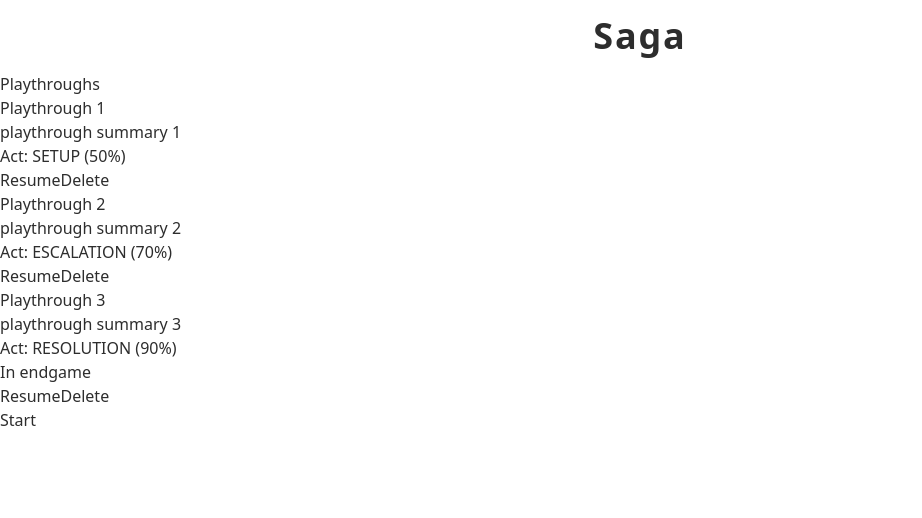
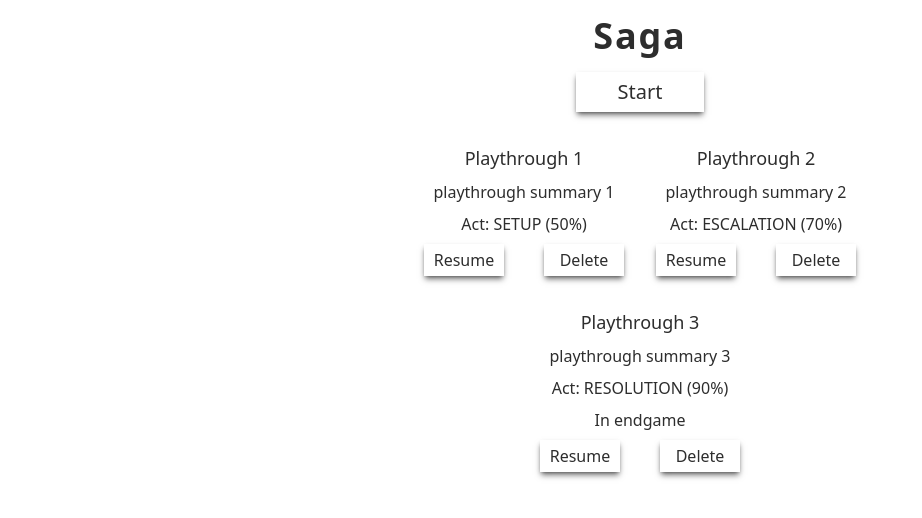
Before and after one commit to Ray-AS/saga, a Next.js app in the folder frontend/: page /game in a window 1280 px wide. Shown: the top 518 px of the page, without its empty margins (0-922 px from the left). Built offline with nearby package versions, Linux system fonts and the light colour scheme.

Commit message:
feat: add basic styling for /game route

```diff
--- a/frontend/app/game/page.tsx
+++ b/frontend/app/game/page.tsx
@@ -1,4 +1,5 @@
 import PlaythroughCard from "@/components/PlaythroughCard";
+import StartGameButton from "@/components/StartGameButton";
 import { getPlaythroughList } from "@/lib/mock";
 import { startGame } from "@/lib/start";
 
@@ -10,12 +11,11 @@ export default async function GameList() {
   ));
 
   return (
-    <>
-      <h1>Playthroughs</h1>
-      {playthroughElements}
-      <form action={startGame}>
-        <button type="submit">Start</button>
-      </form>
-    </>
+    <main className="flex flex-col justify-center items-center gap-8">
+      <StartGameButton />
+      <section className="max-w-xl flex flex-wrap gap-8 justify-center">
+        {playthroughElements}
+      </section>
+    </main>
   );
 }
--- a/frontend/app/page.tsx
+++ b/frontend/app/page.tsx
@@ -1,12 +1,10 @@
 import LoadGameButton from "@/components/LoadGameButton";
-import { startGame } from "@/lib/start";
+import StartGameButton from "@/components/StartGameButton";
 
 export default function Home() {
   return (
     <main className="flex flex-col justify-center items-center gap-4">
-      <form action={startGame}>
-        <button type="submit" className="w-32 h-10 text-xl cursor-pointer shadow-md shadow-black/50 active:translate-y-0.5 active:shadow-zinc-900">Start</button>
-      </form>
+      <StartGameButton />
       <LoadGameButton />
     </main>
   );
--- a/frontend/components/PlaythroughCard.tsx
+++ b/frontend/components/PlaythroughCard.tsx
@@ -10,15 +10,17 @@ export default function PlaythroughCard({
   playthrough: p,
 }: PlaythroughCardProps) {
   return (
-    <div>
-      <h3>Playthrough {p.playthroughID}</h3>
-      <h4>{p.summary}</h4>
-      <h5>
+    <div className="w-50 flex flex-col gap-2 items-center">
+      <div className="text-lg">Playthrough {p.playthroughID}</div>
+      <div>{p.summary}</div>
+      <div>
         Act: {p.act} ({p.progress * 100}%)
-      </h5>
-      {p.canEnd ? <h5>In endgame</h5> : null}
-      <PlaythroughNavigateButton id={p.playthroughID} />
-      <PlaythroughDeleteButton id={p.playthroughID} />
+      </div>
+      {p.canEnd ? <div>In endgame</div> : null}
+      <div className="w-full flex justify-between">
+        <PlaythroughNavigateButton id={p.playthroughID} />
+        <PlaythroughDeleteButton id={p.playthroughID} />
+      </div>
     </div>
   );
 }
--- a/frontend/components/PlaythroughDeleteButton.tsx
+++ b/frontend/components/PlaythroughDeleteButton.tsx
@@ -1,6 +1,6 @@
-'use client'
+"use client";
 
-import { deletePlaythrough } from "@/lib/mock"
+import { deletePlaythrough } from "@/lib/mock";
 
 export default function PlaythroughDeleteButton({ id }: { id: string }) {
   async function handleDelete() {
@@ -9,6 +9,11 @@ export default function PlaythroughDeleteButton({ id }: { id: string }) {
   }
 
   return (
-    <button onClick={handleDelete}>Delete</button>
-  )
+    <button
+      onClick={handleDelete}
+      className="w-20 h-8 text-base cursor-pointer shadow-md shadow-black/50 active:translate-y-0.5 active:shadow-zinc-900"
+    >
+      Delete
+    </button>
+  );
 }
--- a/frontend/components/PlaythroughNavigateButton.tsx
+++ b/frontend/components/PlaythroughNavigateButton.tsx
@@ -1,6 +1,6 @@
-'use client'
+"use client";
 
-import { useRouter } from "next/navigation"
+import { useRouter } from "next/navigation";
 
 export default function PlaythroughNavigateButton({ id }: { id: string }) {
   const router = useRouter();
@@ -10,6 +10,11 @@ export default function PlaythroughNavigateButton({ id }: { id: string }) {
   };
 
   return (
-    <button onClick={resumePlaythrough}>Resume</button>
-  )
+    <button
+      onClick={resumePlaythrough}
+      className="w-20 h-8 text-base cursor-pointer shadow-md shadow-black/50 active:translate-y-0.5 active:shadow-zinc-900"
+    >
+      Resume
+    </button>
+  );
 }
--- /dev/null
+++ b/frontend/components/StartGameButton.tsx
@@ -0,0 +1,14 @@
+import { startGame } from "@/lib/start";
+
+export default function StartGameButton() {
+  return (
+    <form action={startGame}>
+      <button
+        type="submit"
+        className="w-32 h-10 text-xl cursor-pointer shadow-md shadow-black/50 active:translate-y-0.5 active:shadow-zinc-900"
+      >
+        Start
+      </button>
+    </form>
+  );
+}
```
